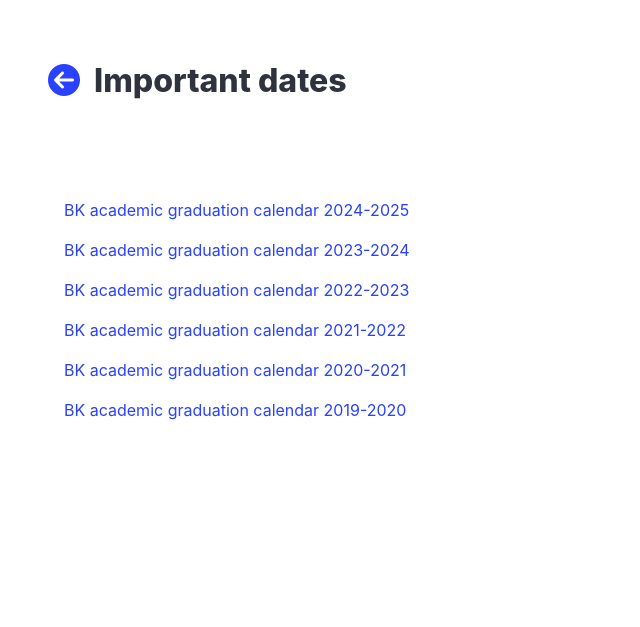
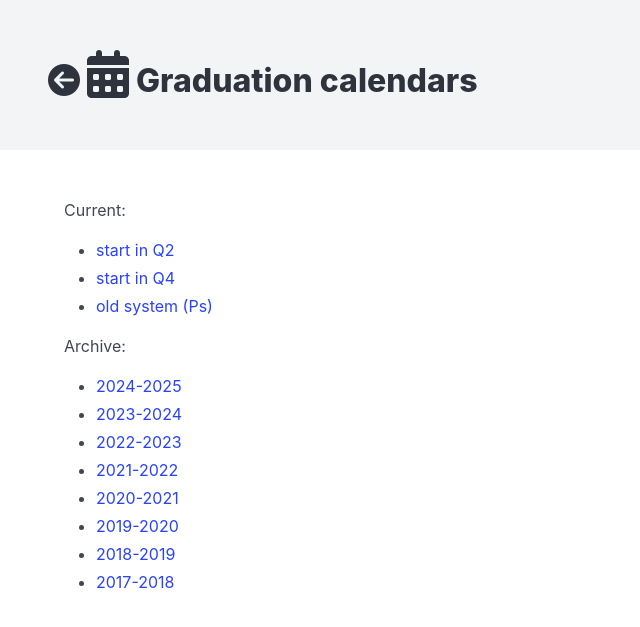
Before and after one commit to tudelft3d/geo2020, a Jekyll site: the page built from dates/index.md, in a window 1280 px wide. Shown: the top 627 px of the page, without its empty margins (0-640 px from the left). Built offline with Jekyll 4.4.1, drawn with Linux system fonts in a browser that asks for light colours.

Commit message:
all calendars

```diff
--- a/dates/index.md
+++ b/dates/index.md
@@ -1,20 +1,22 @@
 ---
 layout: page
-title: Important dates
+title: Graduation calendars
+color: light
+logo: fa-calendar-days
 permalink: /dates/
 ---
 
-[BK academic graduation calendar 2024-2025](Jaarkalender_afstuderen_2024-2025.pdf)
+Current:
+- [start in Q2](2025-2026 q2.pdf)
+- [start in Q4](2025-2026 q4.pdf)
+- [old system (Ps)](2025-2026 old.pdf)
 
-[BK academic graduation calendar 2023-2024](Jaarkalender_afstuderen_2023-2024.pdf)
-
-[BK academic graduation calendar 2022-2023](Jaarkalender_afstuderen_2022-2023.pdf)
-
-[BK academic graduation calendar 2021-2022](Jaarkalender_afstuderen_2021-2022.pdf)
-
-[BK academic graduation calendar 2020-2021](Jaarkalender_afstuderen_2020-2021.pdf)
-
-[BK academic graduation calendar 2019-2020](Jaarkalender_afstuderen_2019-2020.pdf)
-
-
-<!-- (http://studenten.tudelft.nl/fileadmin/Files/studentenportal/os/BKspecifiek/Jaarkalender_2016-2017_def_afstuderen.pdf). -->
+Archive:
+- [2024-2025](2024-2025.pdf)
+- [2023-2024](2023-2024.pdf)
+- [2022-2023](2022-2023.pdf)
+- [2021-2022](2021-2022.pdf)
+- [2020-2021](2020-2021.pdf)
+- [2019-2020](2019-2020.pdf)
+- [2018-2019](2018-2019.pdf)
+- [2017-2018](2017-2018.pdf)
```
Also changed, not shown: index.html (+4 -4 lines), rules/index.md (+1 -1 lines), supervisors/index.md (+10 -1 lines), theses/index.md (+1 -1 lines), 22 other files.
